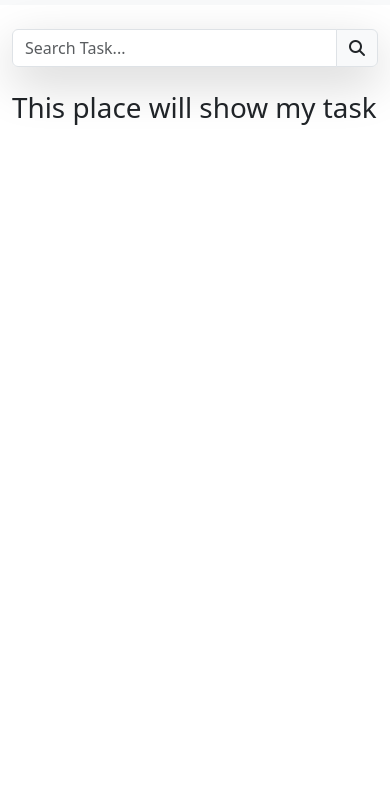
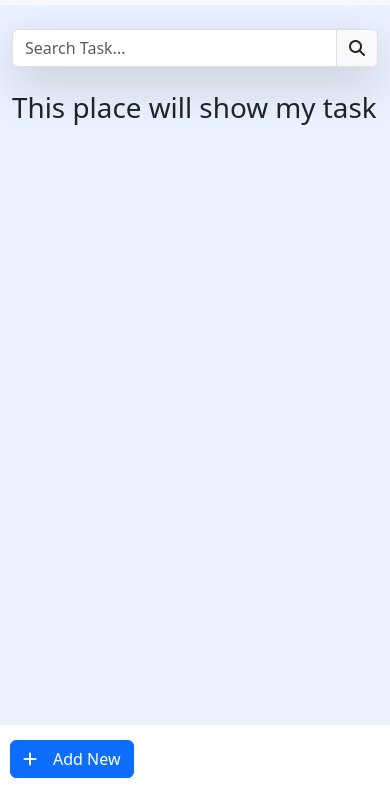
Before and after one commit to ry-Rahul/Task-Management, a plain HTML site: page index.html in a window 390 px wide. Shown: the part 51-844 px from the top of the page. Drawn offline with nearby package versions, Linux system fonts and the light colour scheme.

Commit message:
Project in working condition

```diff
--- a/index.html
+++ b/index.html
@@ -34,6 +34,10 @@
     </div>
   </div>
 </div>
+   <div class="add__new__btn__mobile__only d-md-none">
+    <button class="btn btn-primary d-flex align-items-center gap-3" type="submit" data-bs-toggle="modal" data-bs-target="#addNewModal"><i
+      class="fas fa-plus mr-2"></i>Add New</button>
+   </div>
 
 
    <!-- Navbar -->
@@ -52,10 +56,10 @@
           </li>
         </ul>
 
-        <form class="d-flex" role="search">
+
           <button class="btn btn-primary d-flex align-items-center gap-3" type="submit" data-bs-toggle="modal" data-bs-target="#addNewModal"><i
               class="fas fa-plus mr-2"></i>Add New</button>
-        </form>
+
 
       </div>
     </div>
--- a/styles/index.css
+++ b/styles/index.css
@@ -0,0 +1,24 @@
+*{
+    margin: 0;
+    padding: 0;
+}
+
+
+body{
+    background-color: #ebf2ff !important;
+}
+.add__new__btn__mobile__only{
+    position: fixed;
+    bottom: 0;
+    right: 0;
+    padding: 15px 10px;
+    background: white;
+    z-index: 3;
+    width: 100%;
+}
+
+/* @media (min-width:768px) {
+    .add__new__btn__mobile__only{
+        display: none;
+    }
+} */
```
